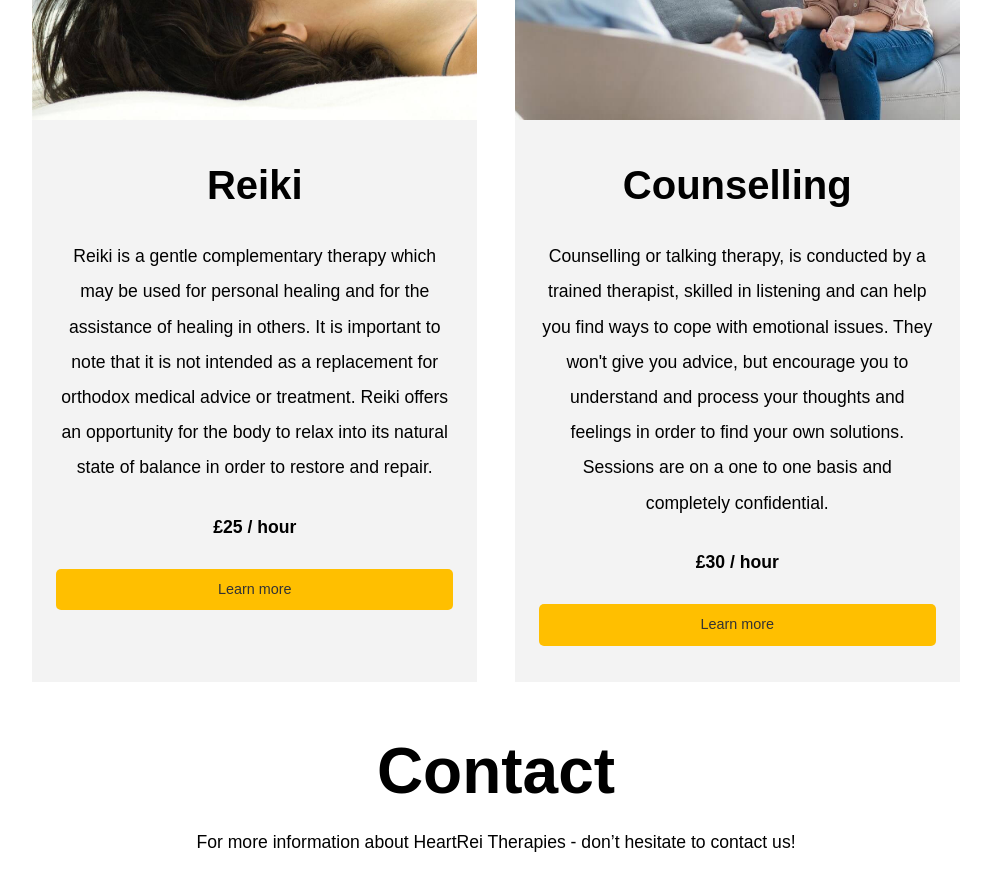
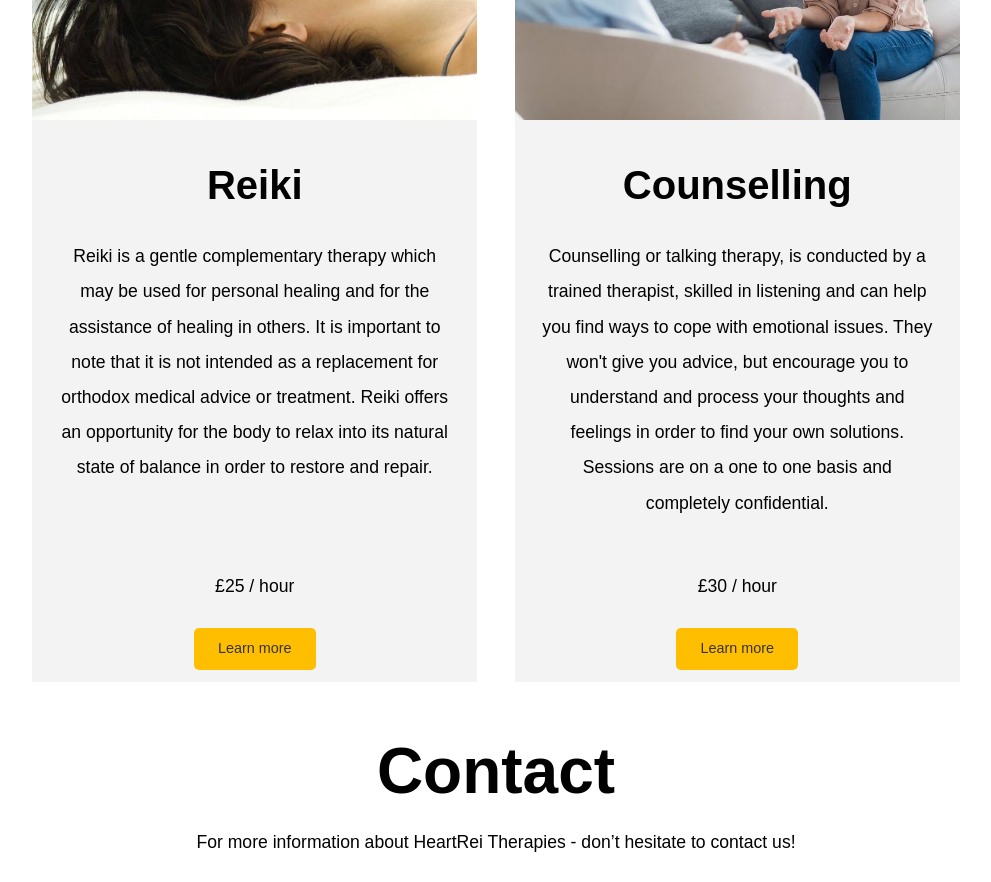
Before and after one commit to NickBlomberg/heartrei, a plain HTML site: page index.html in a window 1280 px wide. Shown: the part 1680-2562 px from the top of the page, without its empty margins (144-1135 px from the left). Drawn offline with Linux system fonts and the light colour scheme.

Commit message:
Fix inconsistent vertical position of service items.

```diff
--- a/css/style.css
+++ b/css/style.css
@@ -120,6 +120,8 @@ nav ul li a:hover {
 .box {
     display: flex;
     flex-direction: column;
+    flex: 1;
+    align-items: center;
     max-width: 48%;
     background: #f3f3f3;
 }
@@ -134,10 +136,15 @@ nav ul li a:hover {
     flex-direction: column;
     text-align: center;
     padding: 1.5rem;
+    flex-grow: 1;
 }
 
 .service-text .price {
     font-weight: bolder;
+}
+
+.service-group a.btn, .service-group .price {
+    justify-self: flex-end;
 }
 
 #reiki-service .service-image {
--- a/index.html
+++ b/index.html
@@ -92,9 +92,9 @@
                             opportunity for the body to relax into its natural
                             state of balance in order to restore and repair.
                         </p>
-                        <p class="price">£25 / hour</p>
-                        <a href="#" class="btn">Learn more</a>
                     </div>
+                    <p class="price">£25 / hour</p>
+                    <a href="#" class="btn">Learn more</a>
                 </div>
 
                 <!-- Counselling -->
@@ -111,9 +111,9 @@
                             order to find your own solutions. Sessions are
                             on a one to one basis and completely confidential.
                         </p>
-                        <p class="price">£30 / hour</p>
-                        <a href="#" class="btn">Learn more</a>
                     </div>
+                    <p class="price">£30 / hour</p>
+                    <a href="#" class="btn">Learn more</a>
                 </div>
 
             </div>
```
